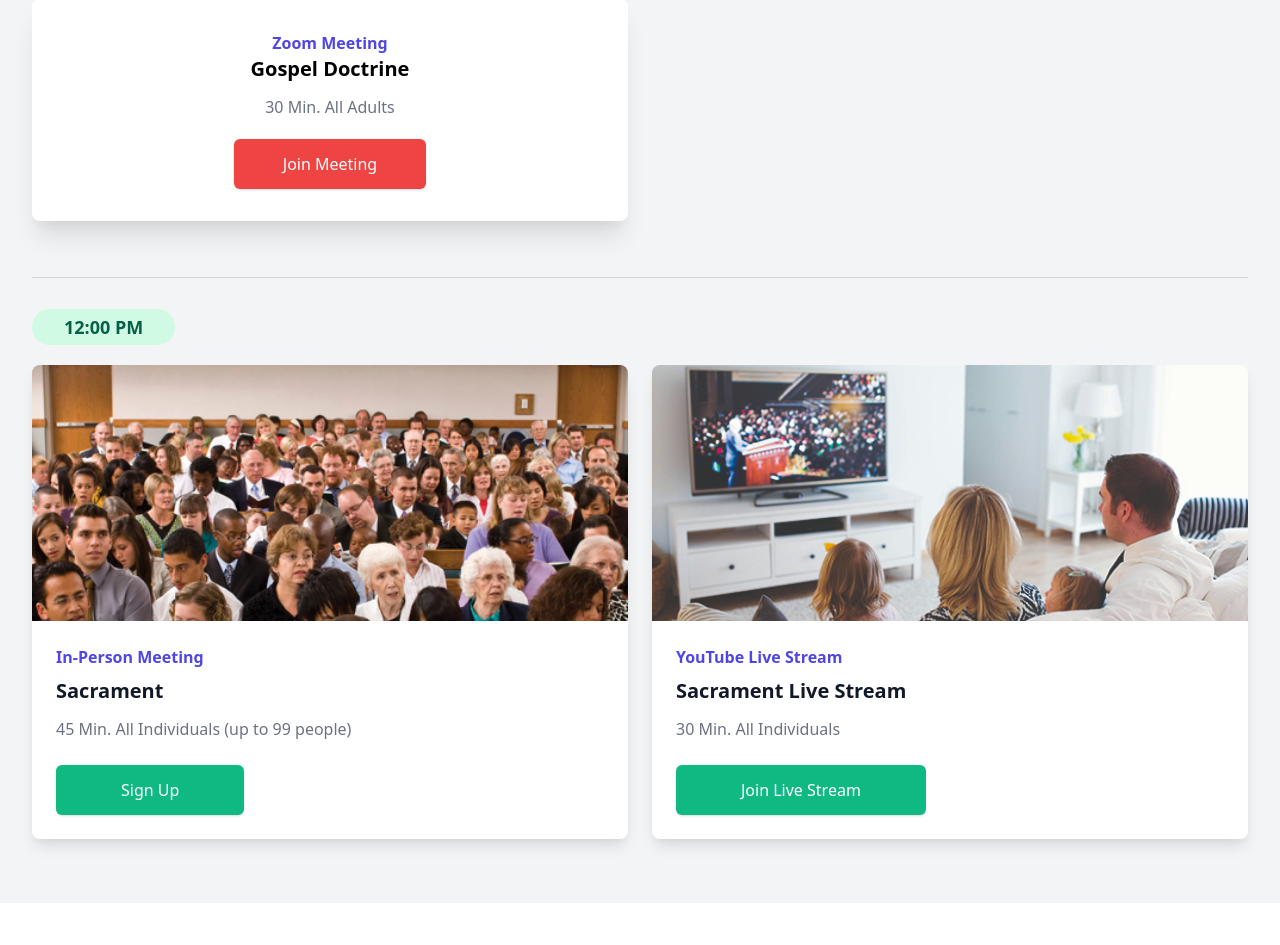
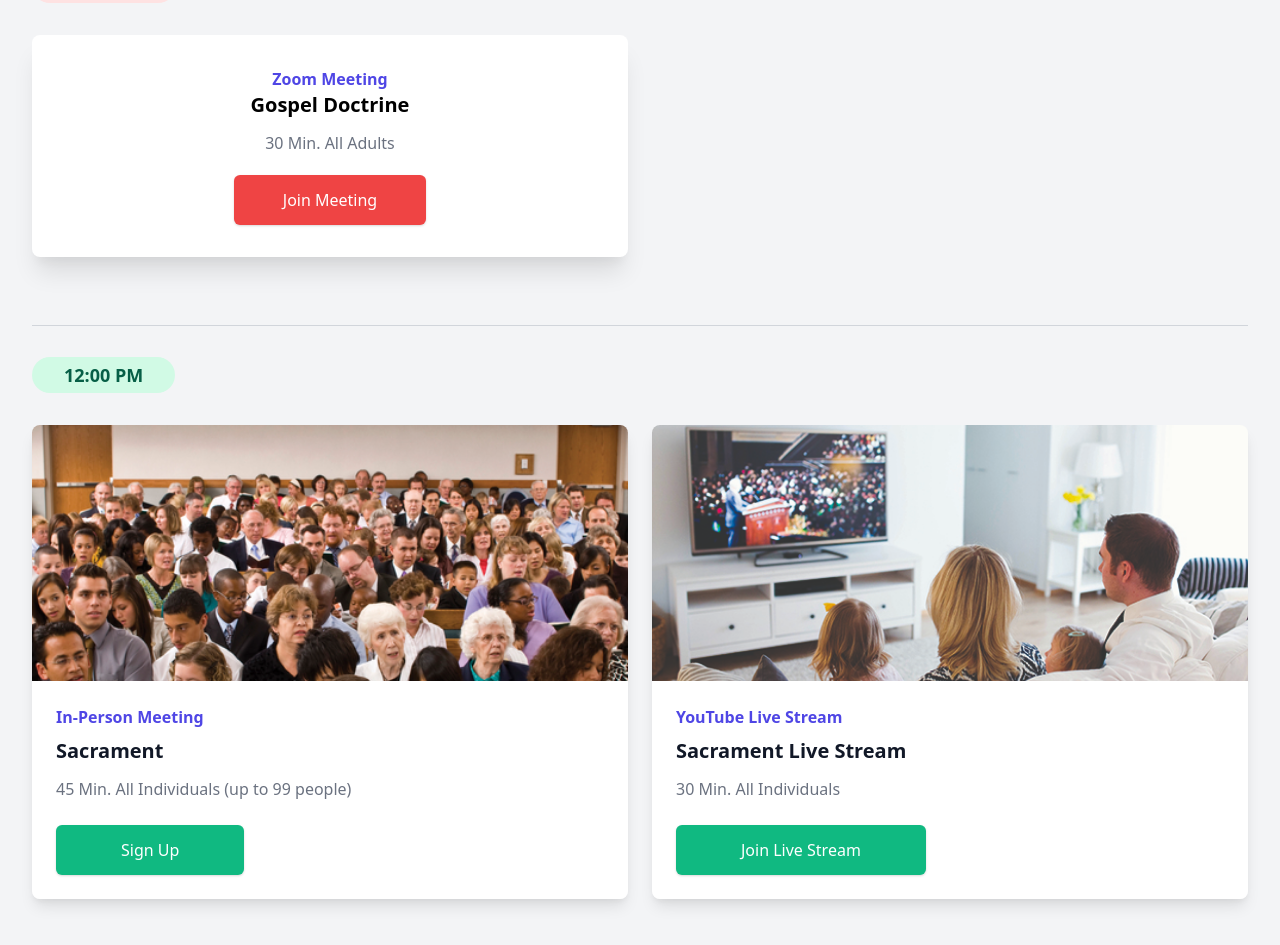
Before and after one commit to snicol21/ourwardapp, a Next.js app: page /sunday in a window 1280 px wide. Shown: the part 839-1784 px from the top of the page. Before the commit the page ends 1742 px from the top, so only its background shows below. Built offline with nearby package versions, Linux system fonts and the light colour scheme; a web font is replaced by a local one.

Commit message:
fix padding

```diff
--- a/components/schedule/Schedule.tsx
+++ b/components/schedule/Schedule.tsx
@@ -43,7 +43,7 @@ const Schedule = ({ date, times }: ISchedule) => {
     <>
       <SectionHeader title={date.dateFormatted} />
       {times.map((time) => (
-        <>
+        <div key={time.time}>
           <Divider className="mt-8 md:mt-12 lg:mt-14" />
           <div className="pt-8">
             <div className={`inline-flex items-center px-8 py-1 rounded-full text-lg font-semibold ${getColor[time.color]}`}>{time.time}</div>
@@ -52,8 +52,8 @@ const Schedule = ({ date, times }: ISchedule) => {
                 .filter((event) => event.repeat.includes(date.weekOfTheMonth))
                 .map((event) =>
                   event.image ? (
+                    <div key={event.title} className="py-3 w-full">
                       <ImageCard
-                      key={event.title}
                         title={event.title}
                         subtitle={event.subtitle}
                         paragraph={event.paragraph}
@@ -62,9 +62,10 @@ const Schedule = ({ date, times }: ISchedule) => {
                         buttonColor={time.color}
                         href={event.href}
                       />
+                    </div>
                   ) : (
+                    <div key={event.title} className="py-3 w-full">
                       <MiniCard
-                      key={event.title}
                         title={event.title}
                         subtitle={event.subtitle}
                         paragraph={event.paragraph}
@@ -72,11 +73,12 @@ const Schedule = ({ date, times }: ISchedule) => {
                         buttonColor={time.color}
                         href={event.href}
                       />
+                    </div>
                   )
                 )}
             </div>
           </div>
-        </>
+        </div>
       ))}
     </>
   )
```
Lines whose indentation alone changed are shown as unchanged.
